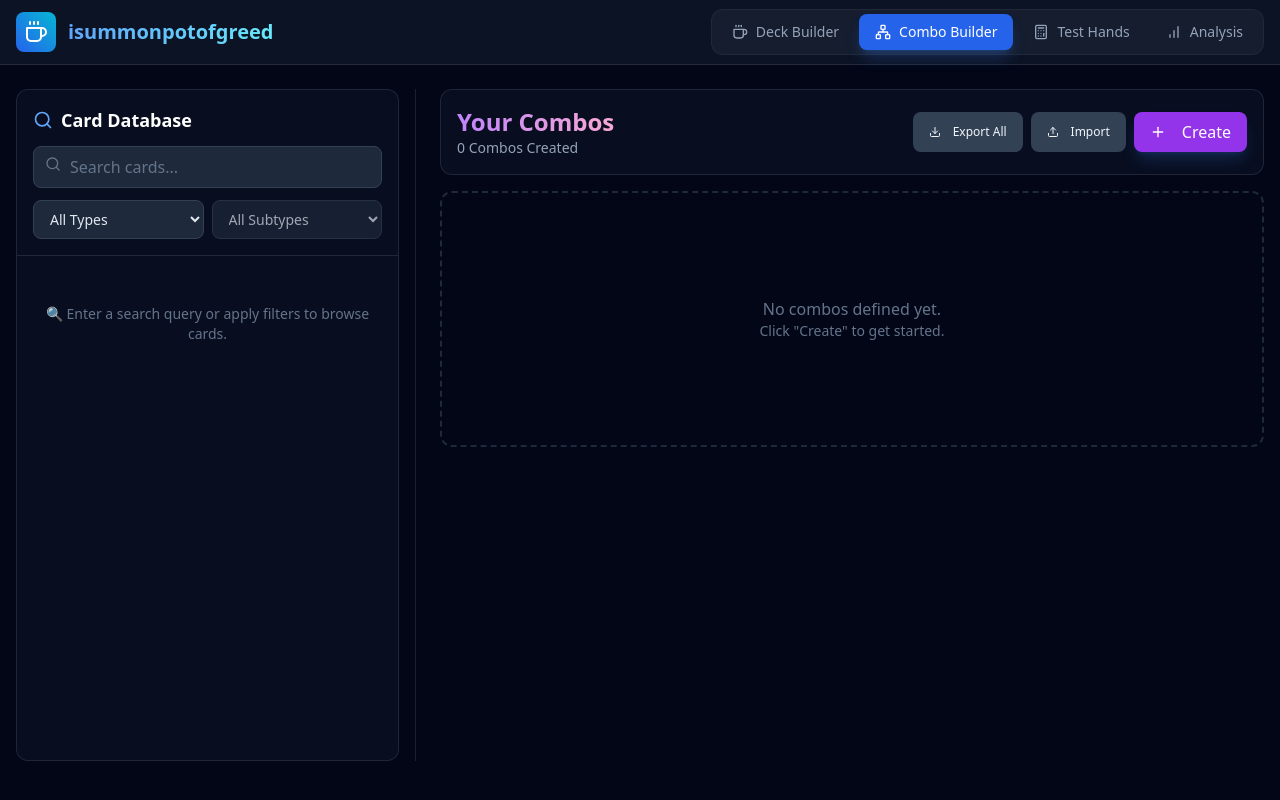
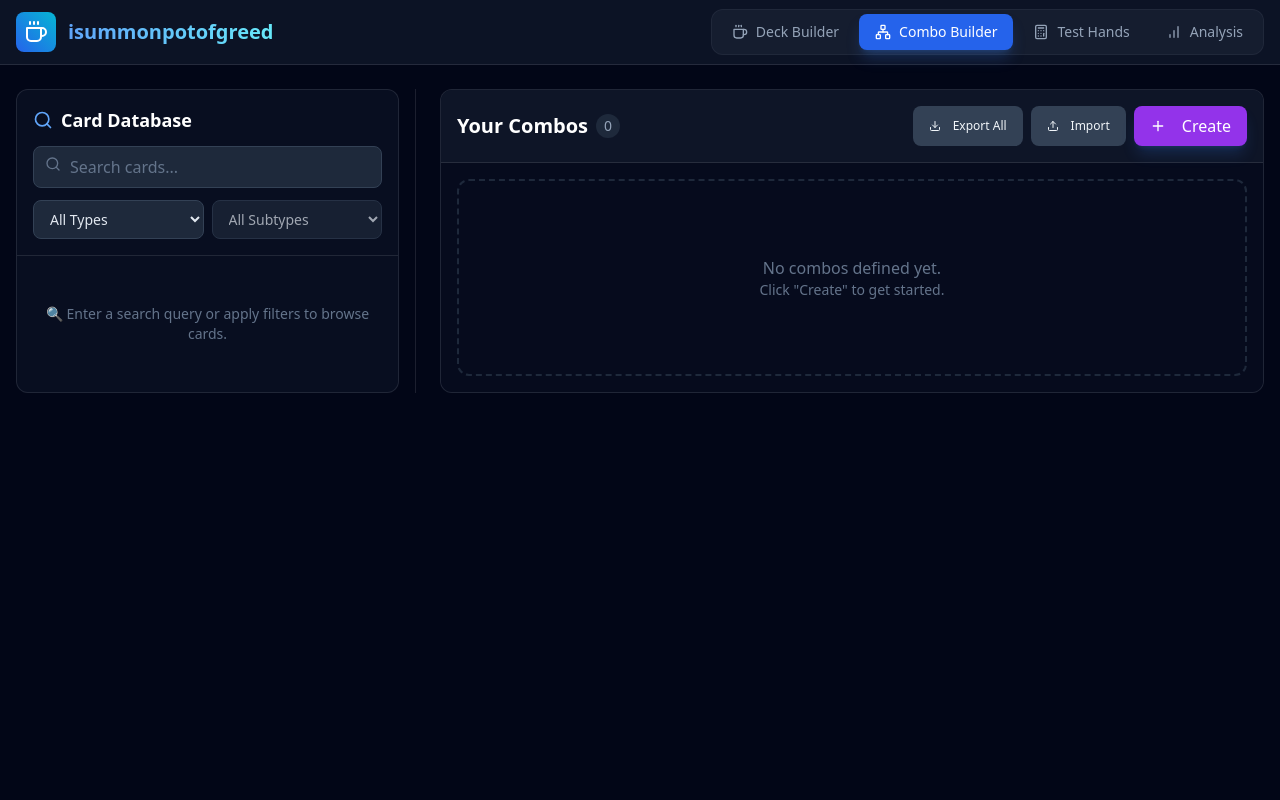
Before and after one commit to MachinistX/isummonpotofgreed, a React (Vite) app: page / in a window 1280 px wide. Both pictures are taken after a click on the button "Combo Builder". Built offline with nearby package versions, Linux system fonts and the light colour scheme.

Commit message:
Refactor ComboList layout and styling

```diff
--- a/src/App.jsx
+++ b/src/App.jsx
@@ -232,7 +232,7 @@ function App() {
         )}
 
         {view === 'combos' && (
-          <div className="max-w-7xl mx-auto h-[calc(100vh-8rem)]">
+          <div className="max-w-7xl mx-auto">
             <ComboBuilder
               combos={combos}
               setCombos={setCombos}
--- a/src/components/ComboBuilder/ComboList.jsx
+++ b/src/components/ComboBuilder/ComboList.jsx
@@ -46,15 +46,15 @@ export const ComboList = ({ combos, onCreate, onEdit, onDelete, onCopy, onExport
     };
 
     return (
-        <div className="h-full flex flex-col space-y-4">
-            <div className="flex justify-between items-center bg-slate-900/50 p-4 rounded-xl border border-white/10">
+        <div className="flex flex-col h-full bg-slate-900/50 rounded-xl border border-white/10 overflow-hidden">
+            <div className="flex items-center justify-center md:justify-between p-4 border-b border-white/10 bg-slate-900/80">
                 <div>
-                    <h2 className="text-2xl font-bold bg-clip-text text-transparent bg-gradient-to-r from-purple-400 to-pink-300">
+                    <h2 className="text-xl font-bold text-white flex items-center gap-2">
                         Your Combos
+                        <span className="text-sm font-normal text-slate-400 bg-slate-800 px-2 py-0.5 rounded-full">
+                            {combos.length}
+                        </span>
                     </h2>
-                    <p className="text-slate-400 text-sm">
-                        {combos.length} Combos Created
-                    </p>
                 </div>
                 <div className="flex gap-2">
                     <Button variant="secondary" onClick={onExportAll} className="text-xs flex">
@@ -70,20 +70,21 @@ export const ComboList = ({ combos, onCreate, onEdit, onDelete, onCopy, onExport
                 </div>
             </div>
 
-            <div className="flex-1 overflow-y-auto custom-scrollbar space-y-3 pb-20">
+            <div className="flex-1 overflow-y-auto p-4 custom-scrollbar bg-slate-950/30">
                 {combos.length === 0 ? (
-                    <div className="h-64 flex flex-col items-center justify-center text-slate-500 border-2 border-dashed border-slate-800 rounded-xl">
+                    <div className="h-full flex flex-col items-center justify-center text-slate-500 border-2 border-dashed border-slate-800 rounded-xl">
                         <p>No combos defined yet.</p>
                         <p className="text-sm">Click "Create" to get started.</p>
                     </div>
                 ) : (
-                    combos.map(combo => {
+                    <div className="space-y-3">
+                        {combos.map(combo => {
                             const missingCards = validateCombo(combo);
                             const hasIssues = missingCards.length > 0;
                             const isMenuOpen = openMenuId === combo.id;
 
                             return (
-                            <div key={combo.id} className="bg-slate-800/50 border border-slate-700 p-4 rounded-xl flex justify-between items-center group relative">
+                                <div key={combo.id} className="bg-slate-800/50 border border-slate-700 p-4 rounded-xl flex justify-between items-center group relative hover:border-slate-600 transition-colors">
                                     <div className="flex items-center gap-4 overflow-hidden">
                                         <div className="flex -space-x-4 overflow-hidden py-1 pl-1">
                                             {combo.outputs && combo.outputs.slice(0, 3).map((card, i) => (
@@ -173,7 +174,8 @@ export const ComboList = ({ combos, onCreate, onEdit, onDelete, onCopy, onExport
                                     </div>
                                 </div>
                             );
-                    })
+                        })}
+                    </div>
                 )}
             </div>
         </div>
```
Lines whose indentation alone changed are shown as unchanged.
